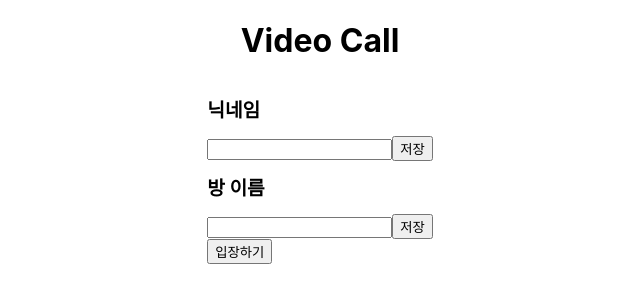
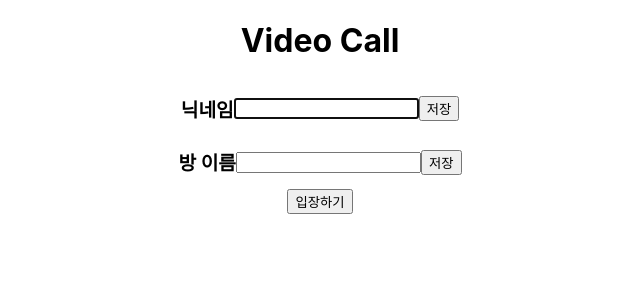
Before and after one commit to jhkim9513/video_call_class, a React (Create React App) app: page / in a window 1280 px wide. Shown: the top 302 px of the page, without its empty margins (320-960 px from the left). Built offline with nearby package versions, Linux system fonts and the light colour scheme.

Commit message:
add styled Component at InfoForm

```diff
--- a/src/App.css
+++ b/src/App.css
@@ -1,6 +1,6 @@
 .anony {
-  flex-direction: column;
-  justify-content: flex-start;
+  display: flex;
+  justify-content: center;
   align-items: center;
 }
 
--- a/src/components/SocketIO/getCameras.js
+++ b/src/components/SocketIO/getCameras.js
@@ -5,7 +5,7 @@ async function getCameras(selectRef) {
     const myStream = store.getState().roomReducer.myStream;
     const devices = await navigator.mediaDevices.enumerateDevices();
     const cameras = devices.filter((device) => device.kind === "videoinput");
-    const currentCamera = myStream.getVideoTracks()[0];
+    const currentCamera = myStream?.getVideoTracks()[0];
     cameras.forEach((camera) => {
       const option = document.createElement("option");
       option.value = camera.deviceId;
--- a/src/components/SocketIO/getMedia.js
+++ b/src/components/SocketIO/getMedia.js
@@ -17,6 +17,7 @@ async function getMedia(deviceId) {
 
     store.dispatch(setMyStream(myMediaStream));
   } catch (e) {
+    store.dispatch(setMyStream("don't have stream"));
     console.log(e);
   }
 }
--- a/src/components/SocketIO/makeConnection.js
+++ b/src/components/SocketIO/makeConnection.js
@@ -19,9 +19,11 @@ const makeConnection = () => {
   const myStream = store.getState().roomReducer.myStream;
 
   // 양쪽 브라우저에서 카메라, 마이크 데이터 stream을 받아서 구성  통상의 addStream 대신하는 작업
-  myStream.getTracks().forEach((track) => {
-    tempMyPeerConnection.addTrack(track, myStream);
-  });
+  if (typeof myStream !== "string") {
+    myStream.getTracks().forEach((track) => {
+      tempMyPeerConnection.addTrack(track, myStream);
+    });
+  }
 
   store.dispatch(setPeerConnection(tempMyPeerConnection));
 };
--- a/src/components/etc/Loading.jsx
+++ b/src/components/etc/Loading.jsx
@@ -22,8 +22,11 @@ class Loading extends Component {
 
   componentDidUpdate() {
     const { myStream, peerConnection } = this.props;
-    console.log("didUpdate!");
-    console.log(`this.props : ${JSON.stringify(this.props)}`);
+    if (myStream === "don't have stream") {
+      makeConnection();
+      this.props.history.push("/videoScreen");
+      return;
+    }
     if (myStream && !peerConnection) {
       makeConnection();
     }
--- a/src/components/main/infoForm/InfoForm.jsx
+++ b/src/components/main/infoForm/InfoForm.jsx
@@ -1,5 +1,10 @@
 import React, { Component } from "react";
-import { FormTitleH1 } from "../../../styledComponents/main/infoForm/infoFormStyle";
+import {
+  InfoFormTitleH1,
+  InfoFormBtn,
+  InfoFormDiv,
+  InfoFormContainer,
+} from "../../../styledComponents/main/infoForm/infoFormStyle";
 import { connect } from "react-redux";
 import { inputNickName, setNickName } from "../../../redux/user/actions";
 import { inputRoomName, setRoomName } from "../../../redux/room/actions";
@@ -9,6 +14,8 @@ class InfoForm extends Component {
     super(props);
     this.state = {};
   }
+
+  inputNickNameRef = React.createRef();
 
   /* ----------------- Methods  ----------------- */
   inputNickName(e) {
@@ -47,34 +54,48 @@ class InfoForm extends Component {
   };
 
   /* ----------------- LifeCycle  ----------------- */
-
+  componentDidMount() {
+    this.inputNickNameRef.current.focus();
+  }
   /* ----------------- Redner  ----------------- */
   render() {
-    const { nickName, roomName } = this.props;
-    console.log(this.props);
+    const { nickName, roomName, hasNickName, hasRoom } = this.props;
 
     return (
-      <form onSubmit={(e) => this.onSubmit(e)}>
-        <div>
-          <FormTitleH1>닉네임</FormTitleH1>
+      <InfoFormContainer onSubmit={(e) => this.onSubmit(e)}>
+        <InfoFormDiv>
+          <InfoFormTitleH1>닉네임</InfoFormTitleH1>
           <input
             type="text"
             value={nickName}
             onChange={(e) => this.inputNickName(e)}
+            ref={this.inputNickNameRef}
           />
-          <button onClick={(e) => this.saveNicKName(e)}>저장</button>
-        </div>
-        <div>
-          <FormTitleH1>방 이름</FormTitleH1>
+          <InfoFormBtn
+            onClick={(e) => {
+              this.saveNicKName(e);
+            }}
+            isComplete={hasNickName}
+          >
+            {hasNickName ? "완료" : "저장"}
+          </InfoFormBtn>
+        </InfoFormDiv>
+        <InfoFormDiv>
+          <InfoFormTitleH1>방 이름</InfoFormTitleH1>
           <input
             type="text"
             value={roomName}
             onChange={(e) => this.inputRoomName(e)}
           />
-          <button onClick={(e) => this.saveRoomName(e)}>저장</button>
-        </div>
+          <InfoFormBtn
+            onClick={(e) => this.saveRoomName(e)}
+            isComplete={hasRoom}
+          >
+            {hasRoom ? "완료" : "저장"}
+          </InfoFormBtn>
+        </InfoFormDiv>
         <button>입장하기</button>
-      </form>
+      </InfoFormContainer>
     );
   }
 }
--- a/src/components/main/videoScreen/VideoScreen.jsx
+++ b/src/components/main/videoScreen/VideoScreen.jsx
@@ -66,7 +66,7 @@ class VideoScreen extends Component {
 
   /* ----------------- Redner  ----------------- */
   render() {
-    const { muteBtn, cameraBtn, roomName } = this.props;
+    const { muteBtn, cameraBtn, roomName, myStream } = this.props;
     return (
       <div>
         <h1>Room : {roomName}</h1>
@@ -82,6 +82,9 @@ class VideoScreen extends Component {
           width="500px"
           height="500px"
         ></video>
+
+        {myStream !== "don't have stream" && (
+          <div>
             <button className="muteBtn" onClick={(e) => this.clickMuteBtn(e)}>
               {!muteBtn ? (
                 <i className="fas fa-volume-up"></i>
@@ -89,7 +92,10 @@ class VideoScreen extends Component {
                 <i className="fas fa-volume-mute"></i>
               )}
             </button>
-        <button className="cameraBtn" onClick={(e) => this.clickCameraBtn(e)}>
+            <button
+              className="cameraBtn"
+              onClick={(e) => this.clickCameraBtn(e)}
+            >
               {!cameraBtn ? (
                 <i className="fas fa-video"></i>
               ) : (
@@ -97,6 +103,8 @@ class VideoScreen extends Component {
               )}
             </button>
             <select className="selectCamera" ref={this.selectRef}></select>
+          </div>
+        )}
       </div>
     );
   }
--- a/src/styledComponents/main/infoForm/infoFormStyle.js
+++ b/src/styledComponents/main/infoForm/infoFormStyle.js
@@ -1,10 +1,66 @@
 import styled from "styled-components";
 
-const StyledFormTitleH1 = styled.h1`
+/*
+export const name = ({children}) => {
+  return <>{children}</>;
+};
+*/
+
+/* ----- h1 ----- */
+const StyledInfoFormTitleH1 = styled.h1`
   font-size: 1.2rem;
-  t
 `;
 
-export const FormTitleH1 = ({ children }) => {
-  return <StyledFormTitleH1>{children}</StyledFormTitleH1>;
+export const InfoFormTitleH1 = ({ children }) => {
+  return <StyledInfoFormTitleH1>{children}</StyledInfoFormTitleH1>;
 };
+
+/* ----- button ----- */
+const StyledInfoFormBtn = styled.button.attrs((props) => {
+  console.log(props);
+  return { onClick: props.onClick };
+})`
+  cursor: pointer;
+  &:hover {
+    transform: scale(1.1);
+  }
+  color: ${({ isComplete }) => (isComplete ? "blue" : "black")};
+`;
+
+export const InfoFormBtn = ({ children, onClick, isComplete }) => {
+  return (
+    <StyledInfoFormBtn onClick={onClick} isComplete={isComplete}>
+      {children}
+    </StyledInfoFormBtn>
+  );
+};
+
+/* ----- form ----- */
+const StyledInfoFormContainer = styled.form.attrs((props) => {
+  return { onSubmit: props.onSubmit };
+})`
+  width: 50%;
+  display: flex;
+  flex-direction: column;
+  justify-content: center;
+  align-items: center;
+`;
+
+export const InfoFormContainer = ({ children, onSubmit }) => {
+  return (
+    <StyledInfoFormContainer onSubmit={onSubmit}>
+      {children}
+    </StyledInfoFormContainer>
+  );
+};
+
+/* ----- div ----- */
+const StyledInfoFormDiv = styled.div`
+  display: flex;
+  justify-content: center;
+  align-items: center;
+`;
+
+export const InfoFormDiv = ({ children }) => {
+  return <StyledInfoFormDiv>{children}</StyledInfoFormDiv>;
+};
```
Lines whose indentation alone changed are shown as unchanged.
